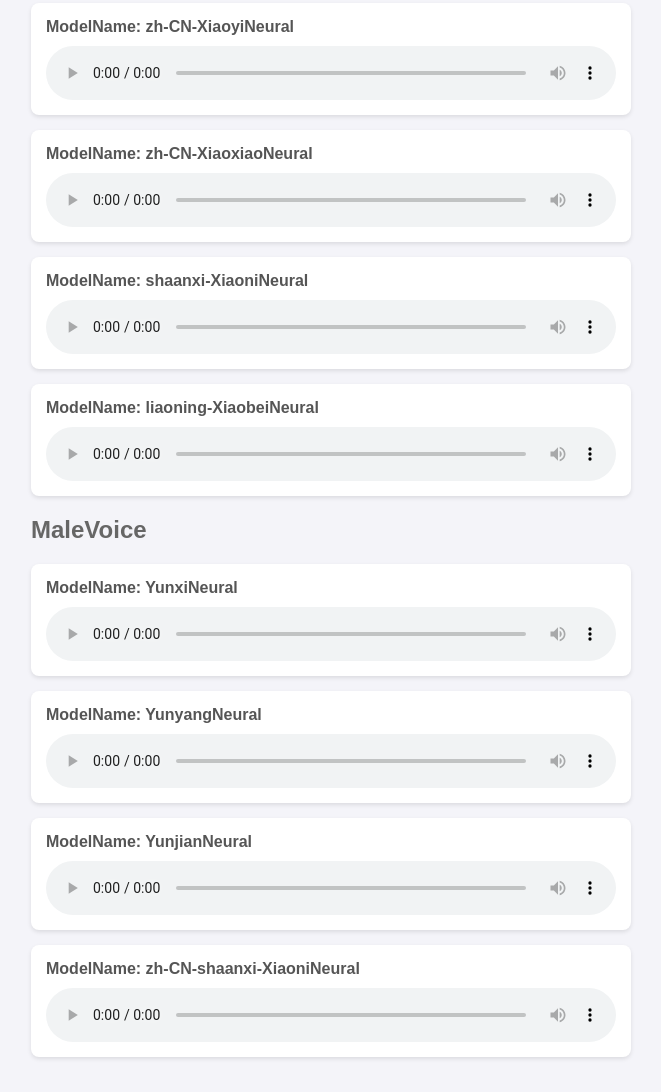
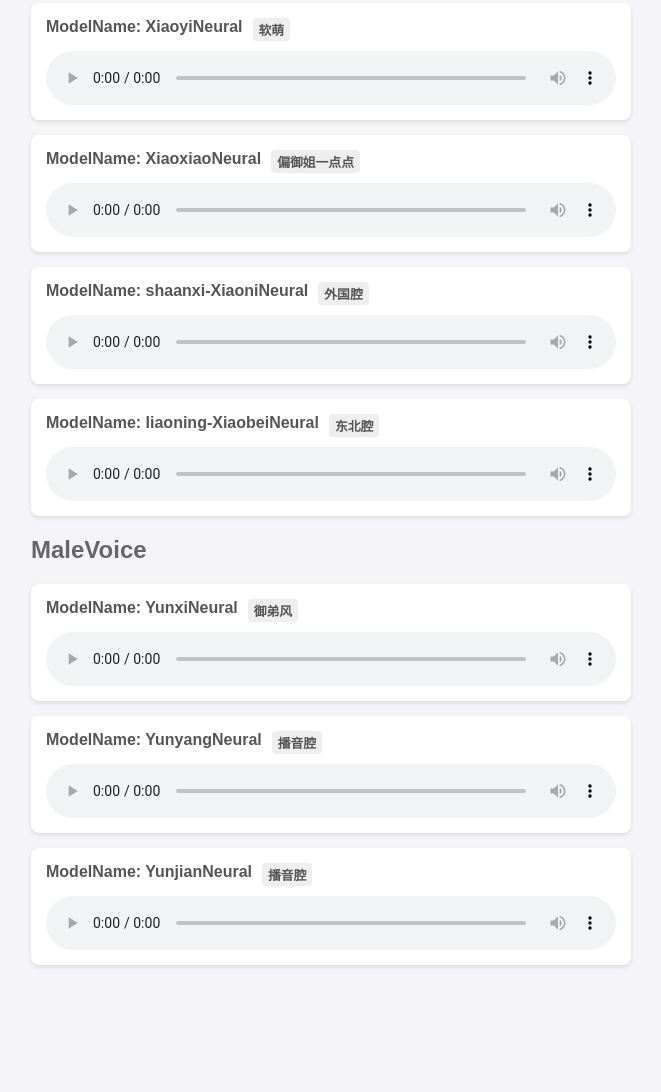
Before and after one commit to waitKey1/SilgeAI_Audio_List, a plain HTML site: page index.html in a window 1280 px wide. Shown: the part 145-1237 px from the top of the page, without its empty margins (309-970 px from the left). After the commit the page ends 1145 px from the top, so only its background shows below. Drawn offline with Linux system fonts and the light colour scheme.

Commit message:
增加声音标签

```diff
--- a/index.html
+++ b/index.html
@@ -45,6 +45,19 @@
             width: 100%;
             outline: none;
         }
+        .tag-container {
+            display: flex;
+            gap: 10px;
+        }
+        .tag {
+            display: inline-block;
+            padding: 2px 6px;
+            border-radius: 4px;
+            background-color: #eee;
+            color: #555;
+            font-size: 0.8em;
+        }
+
     </style>
 </head>
 <body>
@@ -52,21 +65,33 @@
     <ul class="audio-list">
         <h2 class="divider">FemaleVoice</h2>
         <li class="audio-item">
-            <span>ModelName: zh-CN-XiaoyiNeural</span>
+
+             <div class="tag-container">
+                   <span>ModelName: XiaoyiNeural</span>
+                <span class="tag">软萌</span>
+            </div>
             <audio controls>
                 <source src="./edge-tts/female/zh-CN-XiaoyiNeural.mp3" type="audio/mpeg">
                 Your browser does not support the audio element.
             </audio>
         </li>
         <li class="audio-item">
-            <span>ModelName: zh-CN-XiaoxiaoNeural</span>
+                  <div class="tag-container">
+                   <span>ModelName: XiaoxiaoNeural</span>
+                <span class="tag">偏御姐一点点</span>
+            </div>
+
             <audio controls>
                 <source src="./edge-tts/female/zh-CN-XiaoxiaoNeural.mp3" type="audio/mpeg">
                 Your browser does not support the audio element.
             </audio>
         </li>
         <li class="audio-item">
-            <span>ModelName: shaanxi-XiaoniNeural</span>
+                 <div class="tag-container">
+              <span>ModelName: shaanxi-XiaoniNeural</span>
+                <span class="tag">外国腔</span>
+            </div>
+
             <audio controls>
                 <source src="./edge-tts/female/zh-CN-shaanxi-XiaoniNeural.mp3" type="audio/mpeg">
                 Your browser does not support the audio element.
@@ -74,7 +99,11 @@
         </li>
 
         <li class="audio-item">
-            <span>ModelName: liaoning-XiaobeiNeural</span>
+                      <div class="tag-container">
+                  <span>ModelName: liaoning-XiaobeiNeural</span>
+                <span class="tag">东北腔</span>
+            </div>
+
             <audio controls>
                 <source src="./edge-tts/female/zh-CN-liaoning-XiaobeiNeural.mp3" type="audio/mpeg">
                 Your browser does not support the audio element.
@@ -83,33 +112,41 @@
 
         <h2 class="divider">MaleVoice</h2>
         <li class="audio-item">
-            <span>ModelName: YunxiNeural</span>
+            <div class="tag-container">
+                 <span>ModelName: YunxiNeural</span>
+                <span class="tag">御弟风</span>
+            </div>
+
             <audio controls>
-                <source src="./edge-tts/female/zh-CN-YunxiNeural.mp3" type="audio/mpeg">
+                <source src="./edge-tts/male/zh-CN-YunxiNeural.mp3" type="audio/mpeg">
+                Your browser does not support the audio element.
+            </audio>
+        </li>
+
+        <li class="audio-item">
+                      <div class="tag-container">
+           <span>ModelName: YunyangNeural</span>
+                <span class="tag">播音腔</span>
+            </div>
+
+            <audio controls>
+                <source src="./edge-tts/male/zh-CN-YunyangNeural.mp3" type="audio/mpeg">
                 Your browser does not support the audio element.
             </audio>
         </li>
         <li class="audio-item">
-            <span>ModelName: YunyangNeural</span>
+                      <div class="tag-container">
+
+            <span>ModelName: YunjianNeural</span>
+                <span class="tag">播音腔</span>
+            </div>
+
             <audio controls>
-                <source src="./edge-tts/female/zh-CN-YunyangNeural.mp3" type="audio/mpeg">
+                <source src="./edge-tts/male/zh-CN-YunjianNeural.mp3" type="audio/mpeg">
                 Your browser does not support the audio element.
             </audio>
         </li>
-        <li class="audio-item">
-            <span>ModelName: YunjianNeural</span>
-            <audio controls>
-                <source src="./edge-tts/female/zh-CN-YunjianNeural.mp3" type="audio/mpeg">
-                Your browser does not support the audio element.
-            </audio>
-        </li>
-        <li class="audio-item">
-            <span>ModelName: zh-CN-shaanxi-XiaoniNeural</span>
-            <audio controls>
-                <source src="audio8.mp3" type="audio/mpeg">
-                Your browser does not support the audio element.
-            </audio>
-        </li>
+
     </ul>
 </body>
 </html>
```
